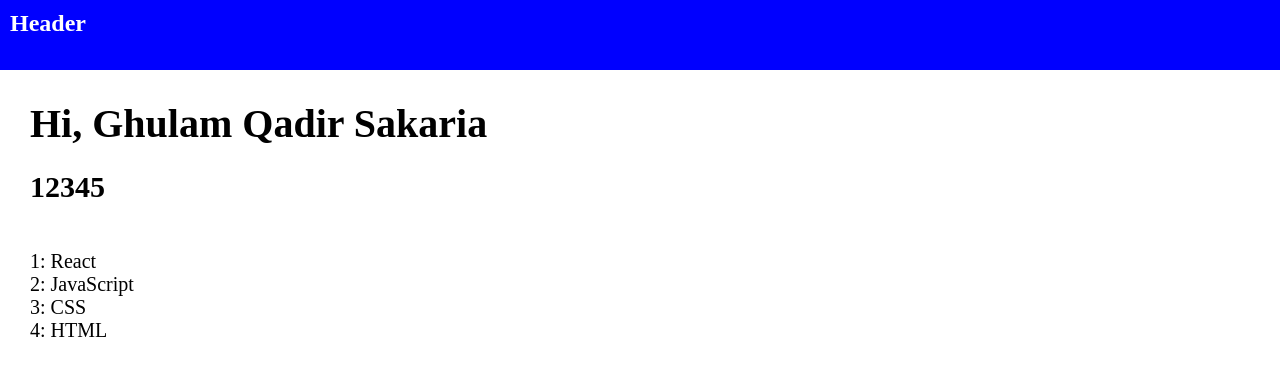
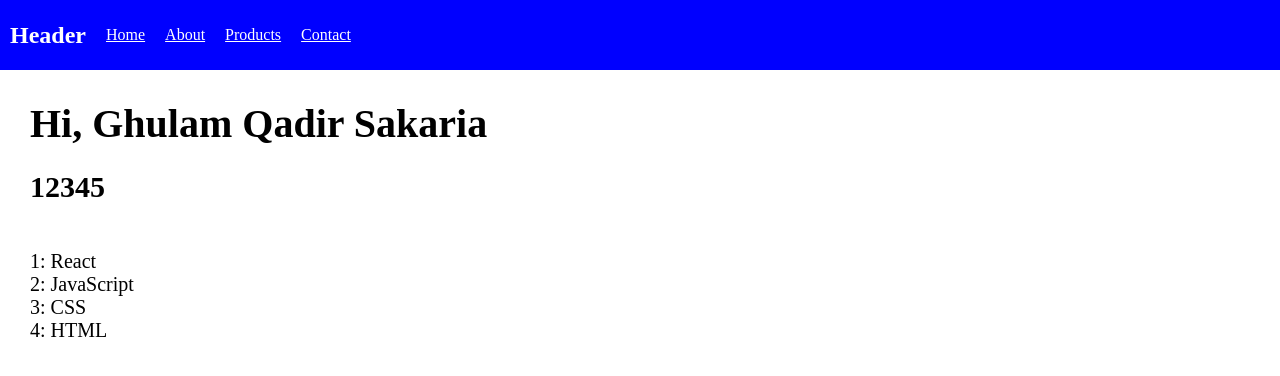
Before and after one commit to GhulamQadir/React-practise, a React (Create React App) app: page / in a window 1280 px wide. Shown: the top 376 px of the page. Built offline with nearby package versions, Linux system fonts and the light colour scheme.

Commit message:
updated changes

```diff
--- a/src/Components/Navbar/navbar.css
+++ b/src/Components/Navbar/navbar.css
@@ -2,6 +2,19 @@ nav {
     background-color: blue;
     height: 50px;
     padding: 10px;
+    display: flex;
+    flex-wrap: wrap;
+    align-items: center;
+}
+
+.nav_links_div {
+    float: right !important;
+    padding: 10px;
+}
+
+.nav_links {
+    color: white !important;
+    margin: 10px;
 }
 
 .logo {
--- a/src/Components/Navbar/navbar.js
+++ b/src/Components/Navbar/navbar.js
@@ -6,7 +6,15 @@ class Header extends Component {
     render() {
         return (
             <div>
-                <nav><h1 className="logo">Header</h1></nav>
+                <nav>
+                    <h1 className="logo">Header</h1>
+                    <div className="nav_links_div">
+                        <a className="nav_links" href="#">Home</a>
+                        <a className="nav_links" href="#">About</a>
+                        <a className="nav_links" href="#">Products</a>
+                        <a className="nav_links" href="#">Contact</a>
+                    </div>
+                </nav>
 
             </div>
         )
```
